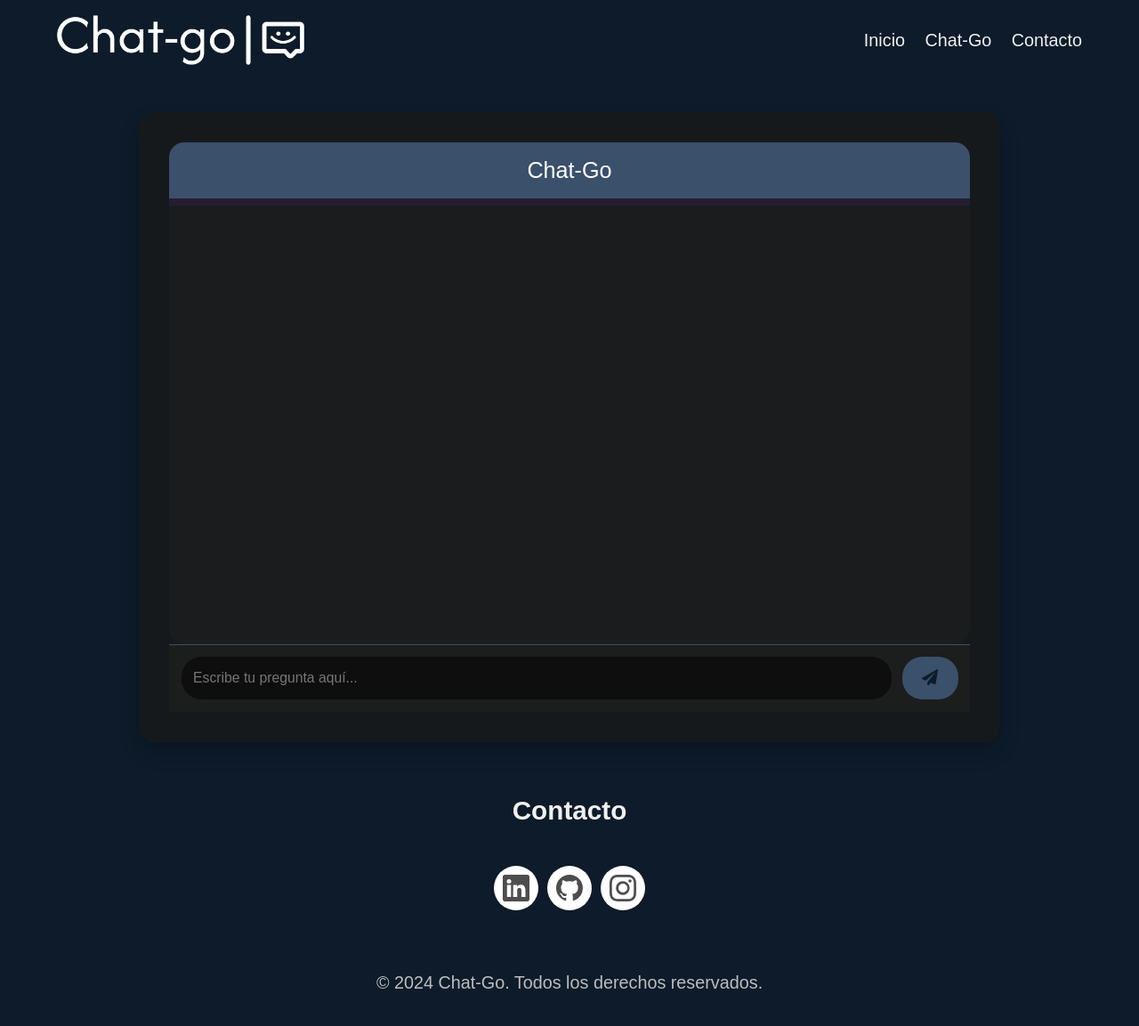
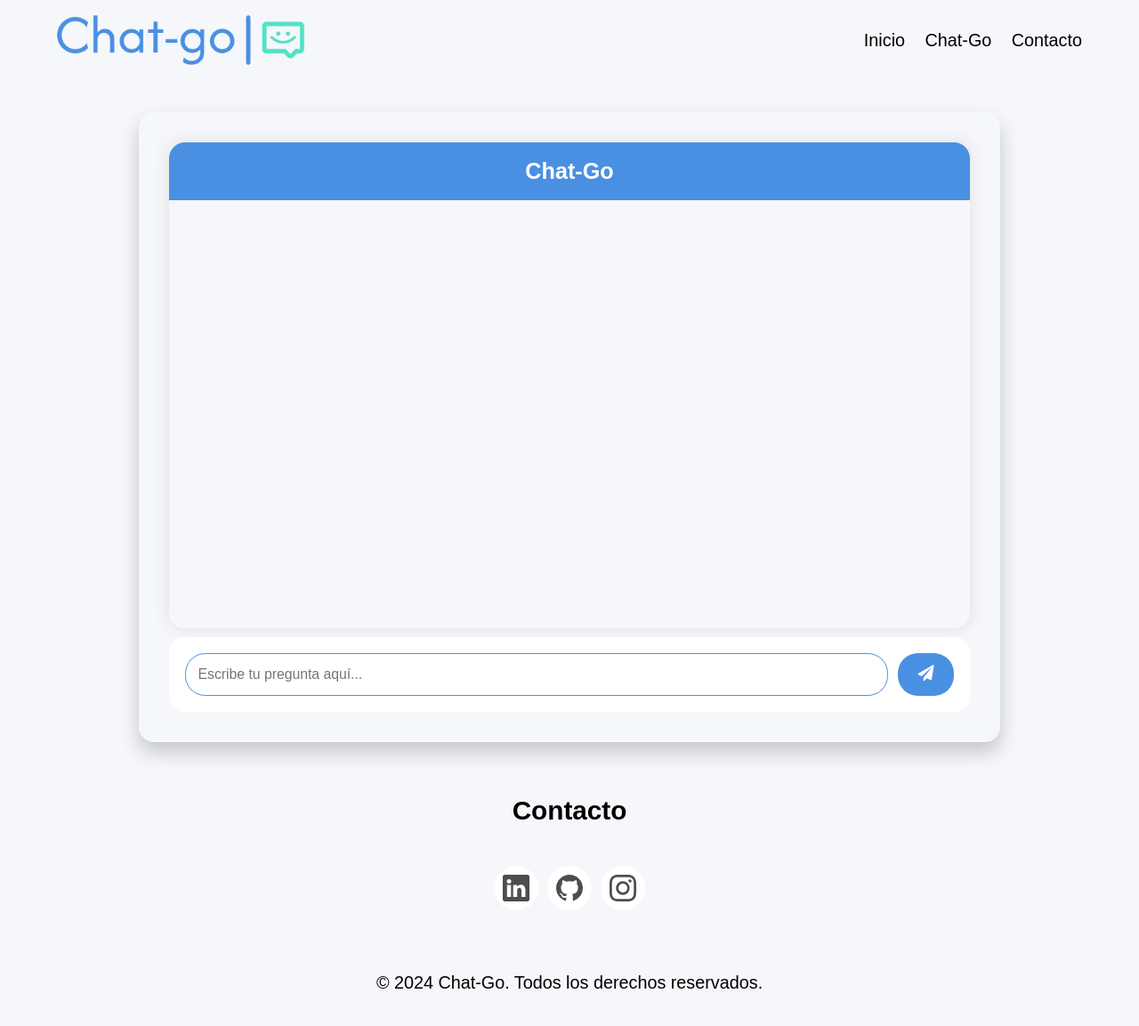
Before and after one commit to dart94/googlechat, a Flask app: page /chatgo in a window 1280 px wide. Shown: the whole page at 89% size. Run offline with Flask 3, Linux system fonts and the light colour scheme; some web fonts are replaced.

Commit message:
2.1.0 Cambios de estilo

```diff
--- a/static/script.js
+++ b/static/script.js
@@ -134,4 +134,6 @@ document.addEventListener('DOMContentLoaded', function() {
             window.location.href = '/chatgo';
         });
     }
+
+
 });
--- a/static/styles.css
+++ b/static/styles.css
@@ -6,17 +6,16 @@ html {
 }
 
 :root {
-    --primary-color: #9D4EDD;
-    --secondary-color: #C77DFF;
-    --background-color: #0d1b2a;
-    --surface-color: rgba(25, 25, 25, 0.8);
-    --on-surface-color: #FFFFFF;
-    --text-primary-color: #F0F0F0;
-    --text-secondary-color: #BDBDBD;
-    --highlight-color: #FF61D2;
-    --accent-color: #4CC9F0;
-    --aqua: #3a506b;
+    --primary-color: #4A90E2;  /* Un azul vibrante */
+    --secondary-color: #50E3C2;  /* Un verde azulado fresco */
+    --background-color: #F5F7FA;  /* Un gris muy claro para el fondo */
+    --text-color: #333333;  /* Gris oscuro para el texto principal */
+    --light-text-color: #FFFFFF;  /* Blanco para texto sobre fondos oscuros */
+    --input-background: #FFFFFF;  /* Blanco para el fondo del input */
+    --chat-background: #FFFFFF;  /* Blanco para el fondo del chat */
+    --message-shadow: 0 2px 5px rgba(0, 0, 0, 0.1);  /* Sombra sutil para los mensajes */
 }
+
 
 
 body {
@@ -153,29 +152,32 @@ main {
 
 .chat-container {
     width: 100%;
-    background-color: rgba(30, 30, 30, 0.6);   border-radius: 0.9375rem;
+    background-color: var(--chat-background);
+    border-radius: 1rem;
     overflow: hidden;
     display: flex;
     flex-direction: column;
     flex-grow: 1;
     height: 100%;
+    box-shadow: 0 0 20px rgba(0, 0, 0, 0.1);
 }
 
 .chat-header {
-    background-color: var(--aqua);
-    color: var(--on-surface-color);
-    padding: 0.9375rem;
+    background-color: var(--primary-color);
+    color: var(--light-text-color);
+    padding: 1rem;
     text-align: center;
     font-size: 1.4rem;
+    font-weight: bold;
 }
 
 #messages {
     flex-grow: 1;
     overflow-y: auto;
-    padding: 0.9375rem;
+    padding: 1rem;
     display: flex;
     flex-direction: column;
-    margin-bottom: 1.1rem;
+    background-color: var(--background-color);
 }
 
 #messages::-webkit-scrollbar {
@@ -183,17 +185,16 @@ main {
 }
 
 #messages::-webkit-scrollbar-track {
-    background: rgba(30, 30, 30, 0.3);
+    background: var(--background-color);
 }
 
 #messages::-webkit-scrollbar-thumb {
-    background-color: rgba(138, 43, 226, 0.8);
+    background-color: var(--primary-color);
     border-radius: 0.25rem;
-    border: 0.1875rem solid var(--surface-color);
 }
 
 .message {
-    margin-bottom: 0.9375rem;
+    margin-bottom: 1rem;
     line-height: 1.4;
 }
 
@@ -243,24 +243,26 @@ main {
 
 .input-area {
     display: flex;
-    padding: 0.75rem;
-    background-color: rgba(30, 30, 30, 0.8);
-    border-top: 0.0625rem solid var(--aqua);
+    padding: 1rem;
+    background-color: var(--chat-background);
+    border-top: 1px solid var(--background-color);
+    border-radius: 0.9375rem;
+    margin-top: .5rem;
 }
 
 #user_input {
     flex-grow: 1;
     padding: 0.75rem;
-    border: none;
+    border: 1px solid var(--primary-color);
     border-radius: 1.25rem;
     font-size: 0.875rem;
-    background-color: rgba(0, 0, 0, 0.5);
-    color: var(--text-primary-color);
+    background-color: var(--input-background);
+    color: var(--text-color);
 }
 
 #send-button {
-    background-color: var(--aqua);
-    color: var(--background-color);
+    background-color: var(--primary-color);
+    color: var(--light-text-color);
     border: none;
     padding: 0.75rem 1.25rem;
     margin-left: 0.625rem;
```
Also changed, not shown: other parts of static/styles.css (+53 -10 lines), templates/index.html (+13 -6 lines), static/img/1.1.png (added), static/img/1.png (added), static/img/2.png (added), static/img/logo-no-background.png.
